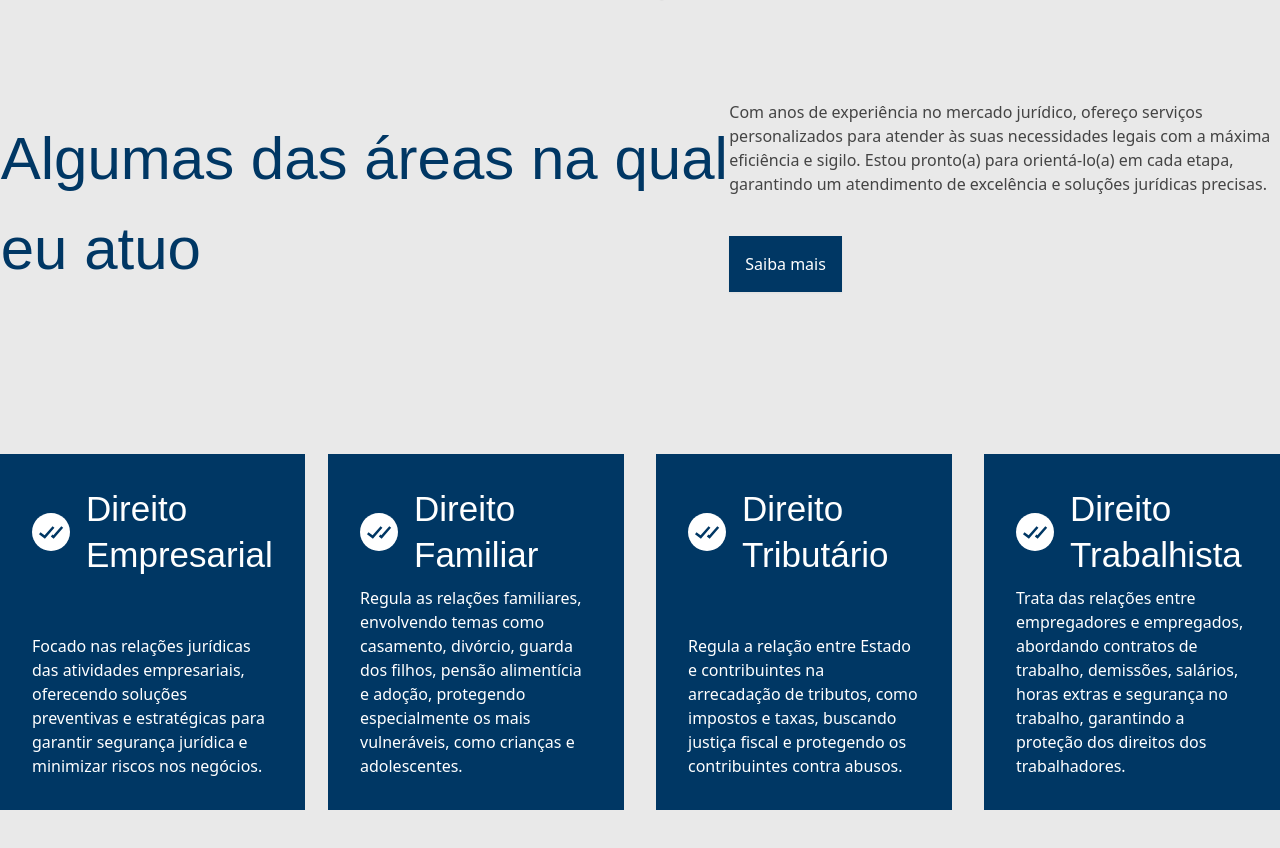
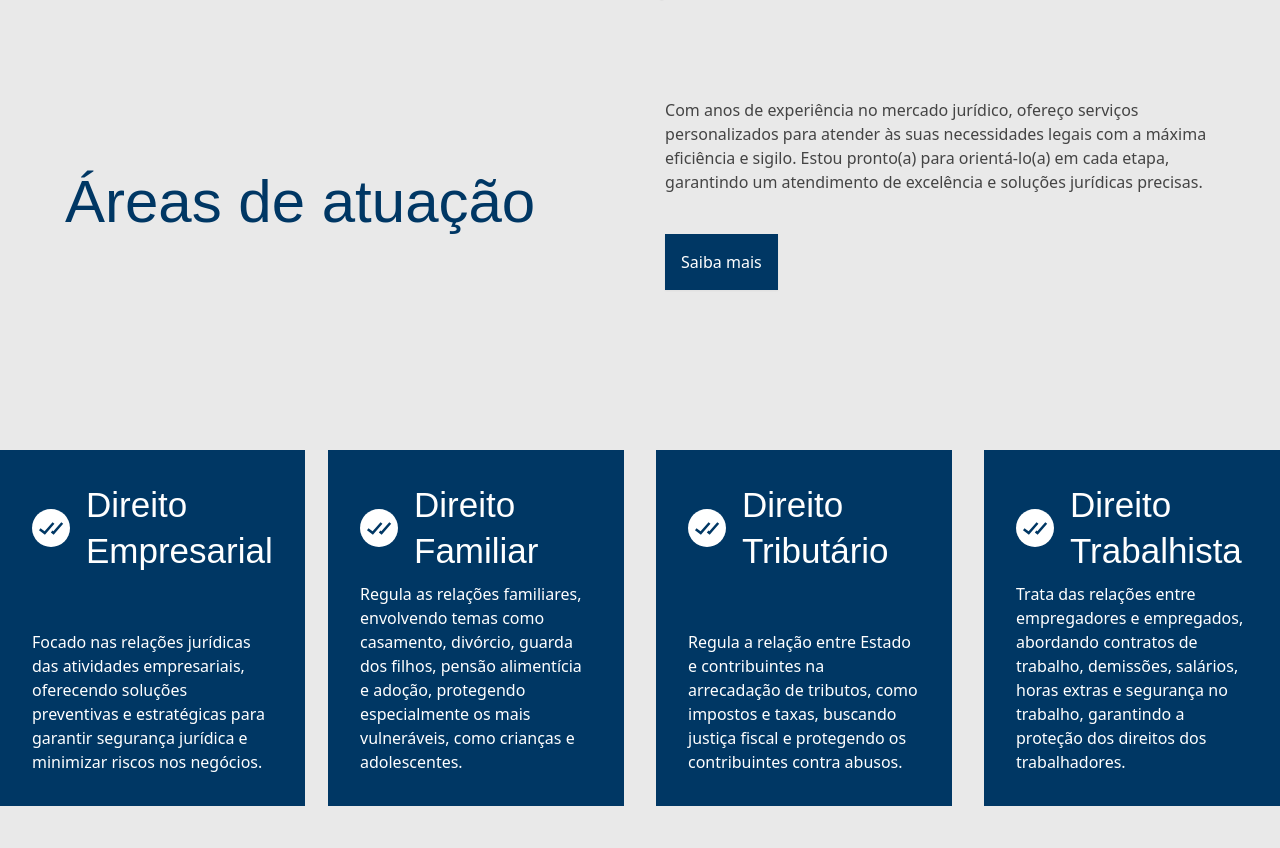
Before and after one commit to DevGustavoGantois/Mauricio_ADV_LP, a Next.js app: page / in a window 1280 px wide. Shown: the part 1070-1918 px from the top of the page. Built offline with nearby package versions, Linux system fonts and the light colour scheme.

Commit message:
Update Featured.tsx

```diff
--- a/components/Featured.tsx
+++ b/components/Featured.tsx
@@ -11,7 +11,7 @@ export function Featured() {
         <section className="max-w-[1440px] container mx-auto" id="Services">
             <div className="mt-24 flex flex-col justify-center lg:justify-around items-center lg:flex-row">
             <div>
-                    <h1 className="text-[45px] lg:text-[60px] text-blue_primary text-center lg:text-start font-secondary lg:mt-4">Algumas das áreas na qual <br /> eu atuo</h1>
+                    <h1 className="text-[45px] lg:text-[60px] text-blue_primary text-center lg:text-start font-secondary lg:mt-4">Áreas de atuação</h1>
                 </div>
                 <div>
                     <p className="max-w-[350px] lg:max-w-[550px] text-center text-gray_primary lg:text-start">Com anos de experiência no mercado jurídico, ofereço serviços personalizados para atender às suas necessidades legais com a máxima eficiência e sigilo. Estou pronto(a) para orientá-lo(a) em cada etapa, garantindo um atendimento de excelência e soluções jurídicas precisas.</p>
```
